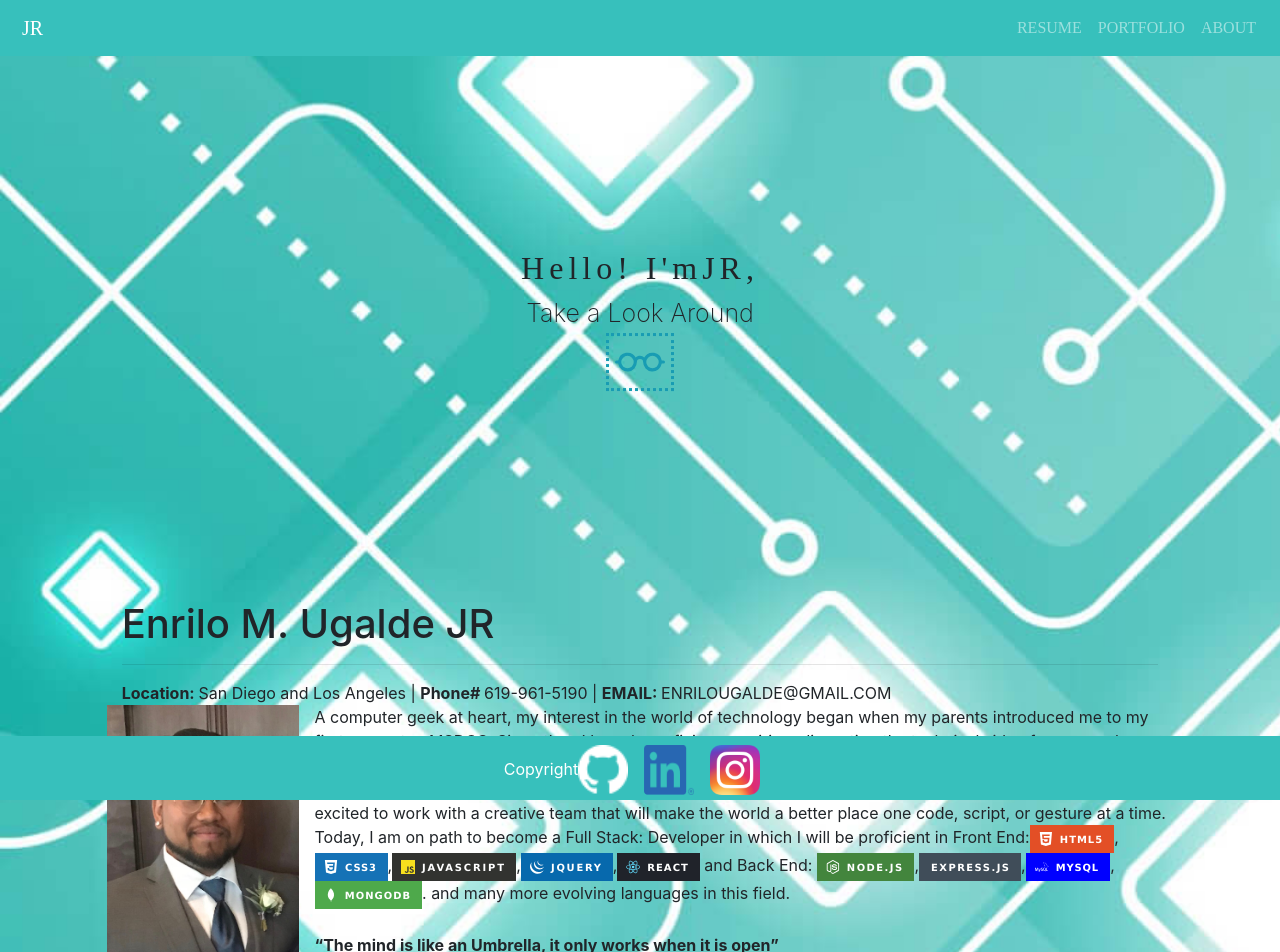
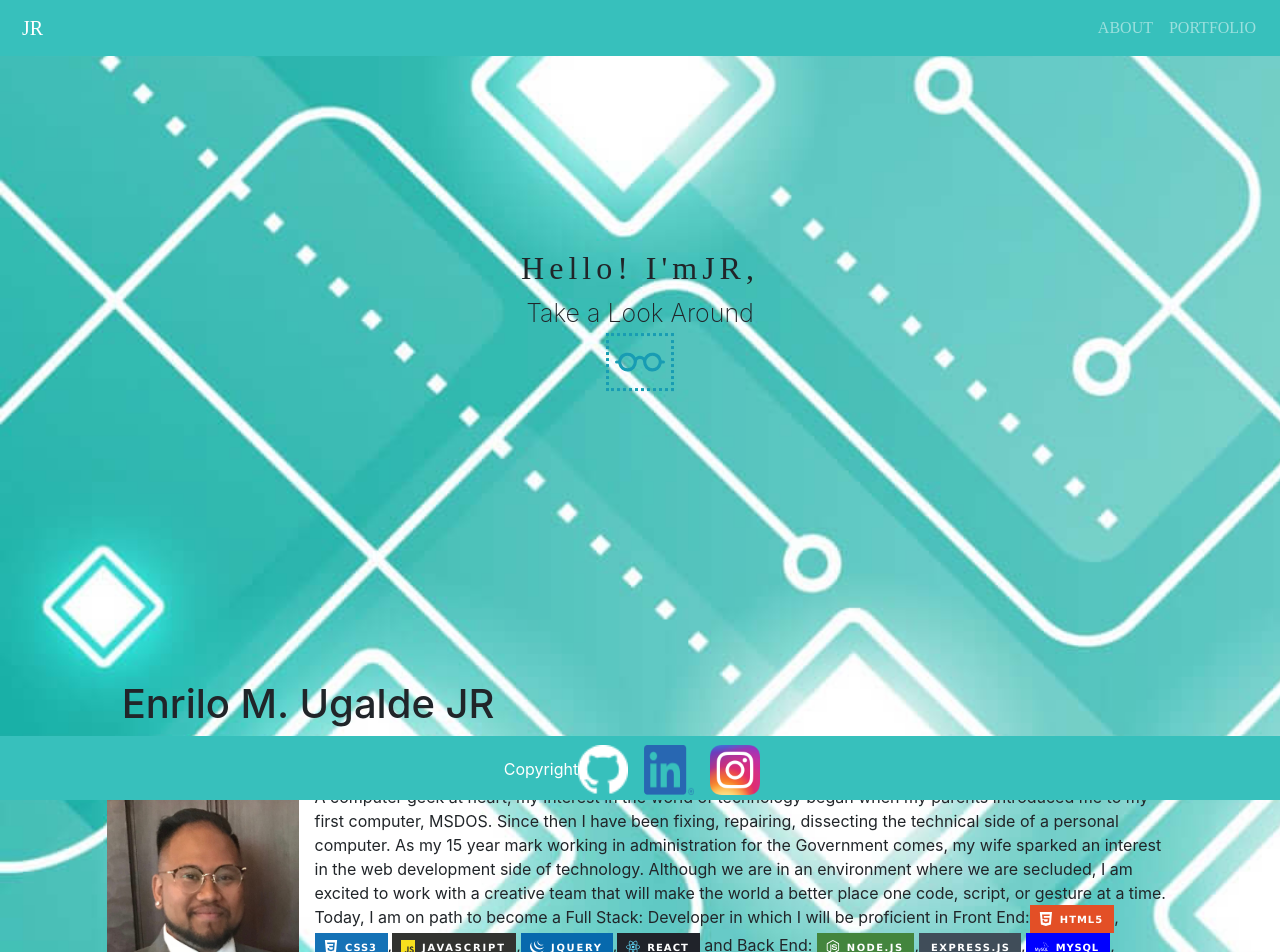
Before and after one commit to Jruuuu/reactPortfolio, a React (Create React App) app: page / in a window 1280 px wide. Shown: the top 952 px of the page. Built offline with nearby package versions, Linux system fonts and the light colour scheme; a web font is replaced by a local one.

Commit message:
Fixed spacing

```diff
--- a/src/Components/About/index.js
+++ b/src/Components/About/index.js
@@ -1,5 +1,4 @@
-
-import"./style.css";
+import "./style.css";
 import Profile from "../../assets/images/IMG_2035.jpg";
 import Html from "../../assets/images/Html.svg";
 import csIcon from "../../assets/images/css.svg";
@@ -11,11 +10,7 @@ import MySql from "../../assets/images/mysql.svg";
 import MongoDB from "../../assets/images/Mongodb.svg";
 import React from "../../assets/images/React.svg";
 
-
-
-
 export default function About() {
-
   return (
     <div className="container col-md-10" id="About">
       <div className="row">
@@ -23,38 +18,48 @@ export default function About() {
           <h1>Enrilo M. Ugalde JR</h1>
           <hr></hr>
           <div className="content">
-
-          <b>Location: </b>San Diego and Los Angeles | <b>Phone# </b> 619-961-5190 | <b>EMAIL: </b> ENRILOUGALDE@GMAIL.COM
-          <br/>
+            <b>Location: </b>San Diego and Los Angeles | <b>Phone# </b>{" "}
+            619-961-5190 | <b>EMAIL: </b> ENRILOUGALDE@GMAIL.COM
+            <br />
             <div className="row">
-
               <p>
-              <img src={Profile} alt="Enrilo Ugalde Profile" className="float-left mr-3"/>
-              A computer geek at heart, my interest in the world of technology began when my parents
-              introduced me to my first computer, MSDOS. Since then I have been fixing, repairing, dissecting the
-              technical side of a personal computer. As my 15 year mark working in administration for the Government comes, my wife
-              sparked an interest in the web development side of technology. Although we are in an environment where we are secluded, I am excited to work with a creative team that will make the world a better place one code, script, or gesture at a time. Today, I am on path to become a Full Stack:
-              Developer in which I will be proficient in Front End:<img src={Html} alt="HTML"/>,
-              <img src={csIcon} alt="CSS"/>,<img src={Jscript} alt="Javascrtip"/>,<img src={Jquery} alt="JQUERY"/>,<img src={React} alt="REACT"/> and Back End: <img src={NodeJs} alt="NodeJS"/>,<img src={Express} alt="Express"/>,<img src={MySql} alt="MYSQL"/>, <img src={MongoDB} alt="MONGODB"/>.
-
-
-              and many more evolving
+                <img
+                  src={Profile}
+                  alt="Enrilo Ugalde Profile"
+                  className="float-left mr-3"
+                />
+                A computer geek at heart, my interest in the world of technology
+                began when my parents introduced me to my first computer, MSDOS.
+                Since then I have been fixing, repairing, dissecting the
+                technical side of a personal computer. As my 15 year mark
+                working in administration for the Government comes, my wife
+                sparked an interest in the web development side of technology.
+                Although we are in an environment where we are secluded, I am
+                excited to work with a creative team that will make the world a
+                better place one code, script, or gesture at a time. Today, I am
+                on path to become a Full Stack: Developer in which I will be
+                proficient in Front End:
+                <img src={Html} alt="HTML" />,
+                <img src={csIcon} alt="CSS" />,
+                <img src={Jscript} alt="Javascrtip" />,
+                <img src={Jquery} alt="JQUERY" />,
+                <img src={React} alt="REACT" /> and Back End:{" "}
+                <img src={NodeJs} alt="NodeJS" />,
+                <img src={Express} alt="Express" />,
+                <img src={MySql} alt="MYSQL" />,{" "}
+                <img src={MongoDB} alt="MONGODB" />. and many more evolving
                 languages in this field.
-
-              <br/>
-              <br/>
-
-              <b>“The mind is like an Umbrella, it only works when it is open”</b>
-                <br/> - Sir James Jeans</p>
-          </div>
-
-
-
-
+                <br />
+                <br />
+                <b>
+                  “The mind is like an Umbrella, it only works when it is open”
+                </b>
+                <br /> - Sir James Jeans
+              </p>
             </div>
           </div>
         </div>
       </div>
-
+    </div>
   );
-    };
+}
--- a/src/Components/Main/index.js
+++ b/src/Components/Main/index.js
@@ -2,7 +2,7 @@
 import"./style.css";
 
 function findPos(obj) {
-  let curtop = 0;
+  let curtop = -60;
   if (obj.offsetParent) {
       do {
           curtop += obj.offsetTop;
@@ -24,8 +24,8 @@ export default function Main() {
 
     return (
 
-        <div className="container welcome" id="Main">
-        <h2>
+        <div className="container welcome">
+        <h2  id="Main">
           Hello! I'm<span>JR,</span>
         </h2>
         <span className="text2">Take a Look Around</span>
--- a/src/Components/Nav/index.js
+++ b/src/Components/Nav/index.js
@@ -1,14 +1,11 @@
-import React from 'react';
-import "./style.css"
+import React from "react";
+import "./style.css";
 // import Nav from "react-bootstrap/Nav";
 // import Navbar from "react-bootstrap/Navbar";
 
-export default function App(){
-
-
-
+export default function App() {
   function findPos(obj) {
-    let curtop = 0;
+    let curtop = -50;
     if (obj.offsetParent) {
       do {
         curtop += obj.offsetTop;
@@ -21,11 +18,10 @@ function scrollToSection(e) {
     window.scrollTo({
       top: findPos(document.getElementById(e)),
       left: 0,
-        behavior: 'smooth'
-    })
+      behavior: "smooth",
+    });
   }
   return (
-
     // <Nav className="justify-content-end" activeKey="/home">
     // <Nav.Item>
     //   <Nav.Link href="/home">Active</Nav.Link>
@@ -39,22 +35,46 @@ function scrollToSection(e) {
     // </Nav>
 
     <nav className="navbar fixed-top navbar-expand-lg navbar-dark">
-
-    <button className="navbar-brand js-scroll-trigger" onClick={()=>scrollToSection('Main')} style={{cursor: "default" }}>JR</button>
-    <button className="navbar-toggler " type="button" data-toggle="collapse" data-target="#navbarNavAltMarkup"
-      aria-controls="navbarNavAltMarkup" aria-expanded="false" aria-label="Toggle navigation">
+      <button
+        className="navbar-brand js-scroll-trigger"
+        onClick={() => scrollToSection("Main")}
+        style={{ cursor: "default" }}
+      >
+        JR
+      </button>
+      <button
+        className="navbar-toggler "
+        type="button"
+        data-toggle="collapse"
+        data-target="#navbarNavAltMarkup"
+        aria-controls="navbarNavAltMarkup"
+        aria-expanded="false"
+        aria-label="Toggle navigation"
+      >
         <span className="navbar-toggler-icon"></span>
       </button>
       <div className="collapse navbar-collapse" id="navbarNavAltMarkup">
         <div className="navbar-nav ml-auto">
-        <button className="nav-link" >RESUME</button>
+          <button  className="nav-link js-scroll-trigger"
+            onClick={() => scrollToSection("About")}
+            style={{ cursor: "default" }}>ABOUT</button>
 
-        <button className="nav-link  js-scroll-trigger"onClick={()=>scrollToSection('Portfolio')} style={{cursor: "default"}}>PORTFOLIO </button>
-        <button className="nav-link js-scroll-trigger"onClick={()=>scrollToSection('About')}style={{cursor: "default"}}>ABOUT</button>
-
+          <button
+            className="nav-link  js-scroll-trigger"
+            onClick={() => scrollToSection("Portfolio")}
+            style={{ cursor: "default" }}
+          >
+            PORTFOLIO{" "}
+          </button>
+          {/* <button
+            className="nav-link js-scroll-trigger"
+            onClick={() => scrollToSection("")}
+            style={{ cursor: "default" }}
+          >
+            RESUME
+          </button> */}
         </div>
       </div>
     </nav>
-
   );
 }
--- a/src/style.css
+++ b/src/style.css
@@ -1,5 +1,5 @@
 .About{
-    margin-top: 600px;
+    margin-top: 680px;
     margin-bottom: 100px;
 }
 .Portfolio{
```
Also changed, not shown: 1 other file (tests, documents, lock files or other folders). Lines whose indentation alone changed are shown as unchanged.
